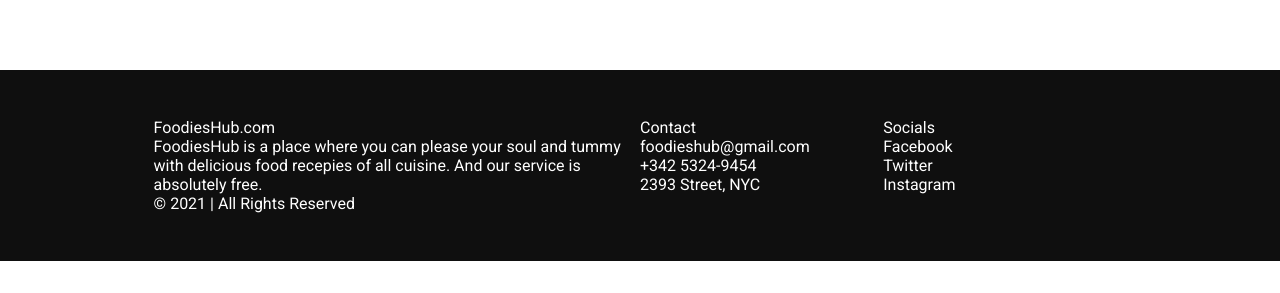
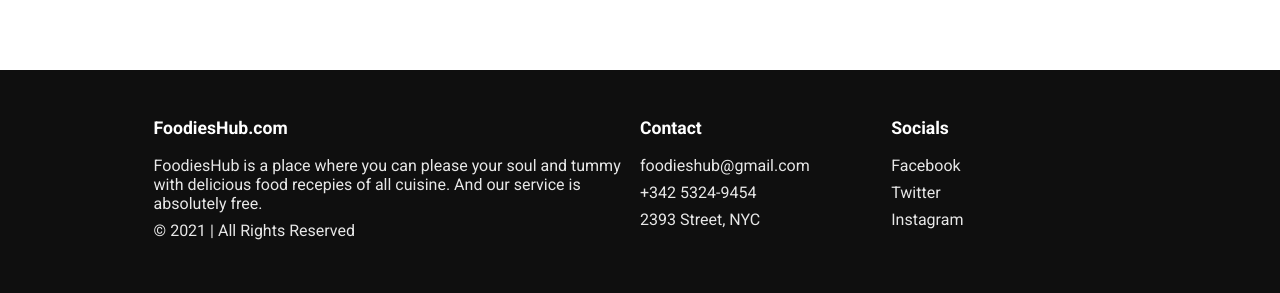
Before and after one commit to luizsaulo/food-app, a React (Create React App) app: page / in a window 1280 px wide. Shown: the part 1477-1770 px from the top of the page. Before the commit the page ends 1738 px from the top, so only its background shows below. Built offline with nearby package versions, Linux system fonts and the light colour scheme.

Commit message:
finishing the footer section

```diff
--- a/src/styles/index.scss
+++ b/src/styles/index.scss
@@ -101,6 +101,19 @@ img {
     padding-block: 3em;
     display: grid;
     grid-template-columns: 2fr 1fr 1fr;
+    grid-gap: 1em;
+    .footer-section{
+        p{
+            opacity: .9;
+            margin-bottom: .5em;
+        }
+        p.title{
+            opacity: 1;
+            font-size: 1.1em;
+            font-weight: bold;
+            margin-bottom: 1em;
+        }
+    }
 }
 
 .main{
```
